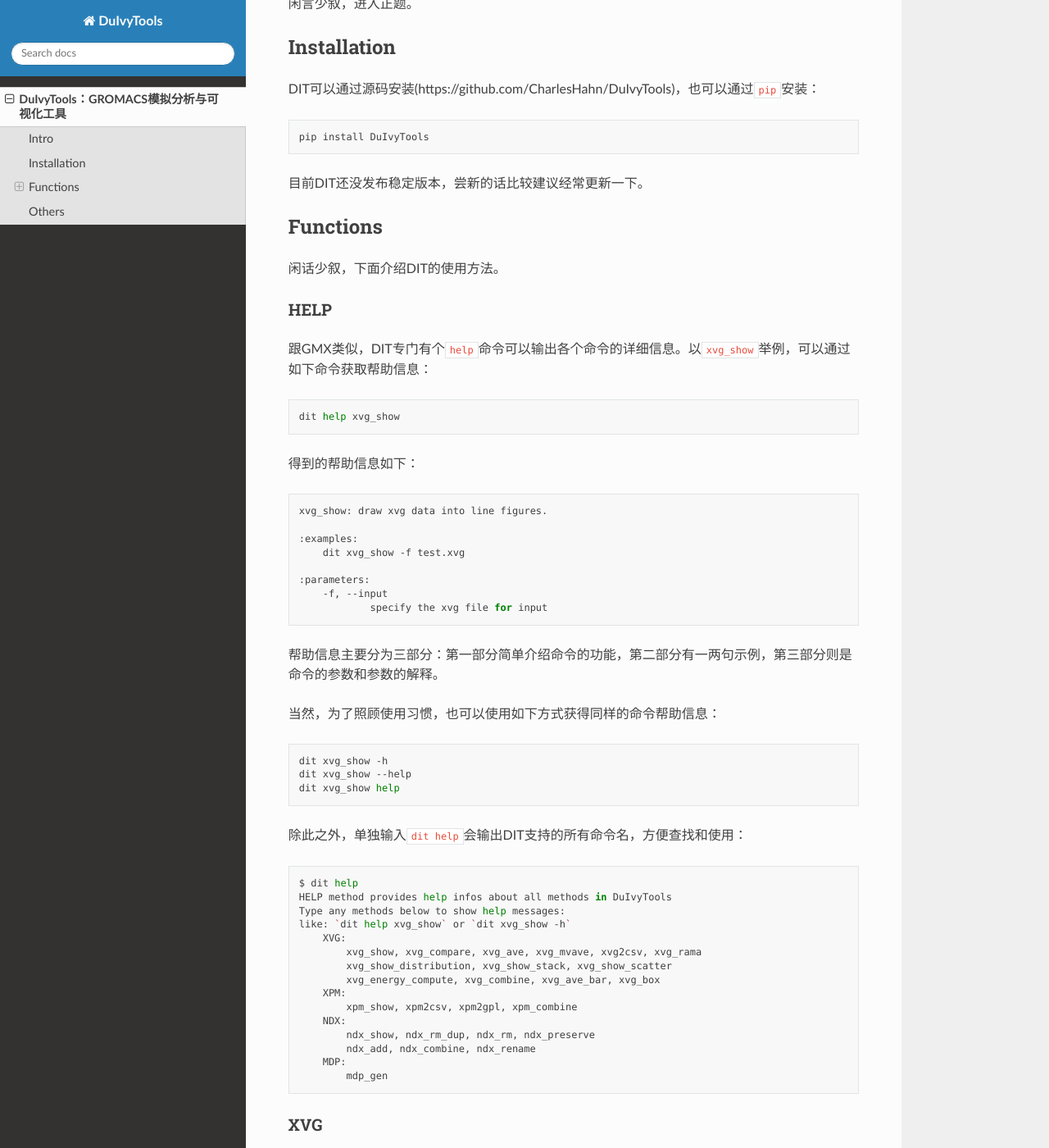
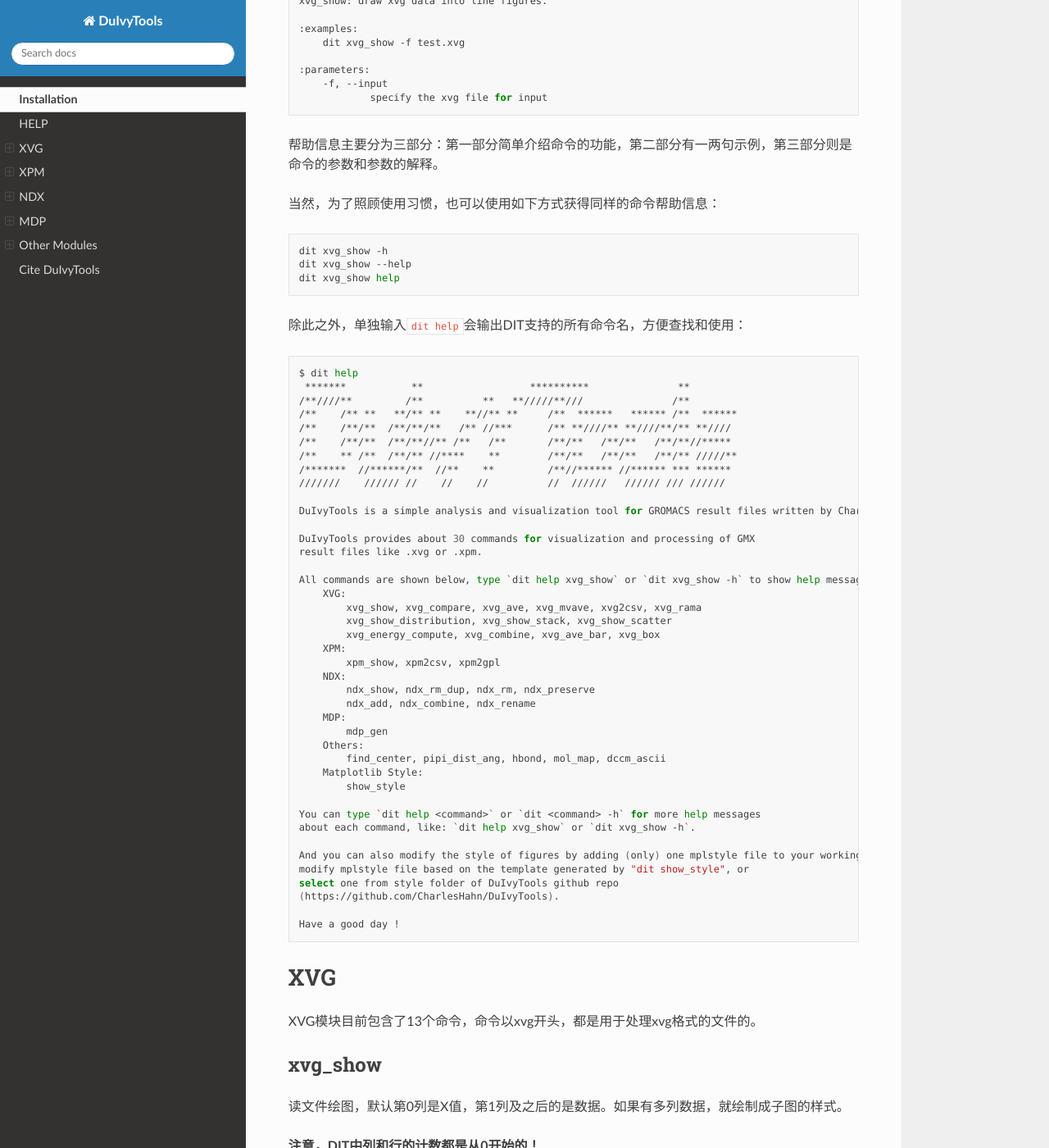
Before and after one commit to CharlesHahn/DuIvyTools, a Sphinx documentation site: the page built from docs/DIT.md, in a window 1280 px wide and 1400 px high, scrolled down 1025 px. Shown: the whole window at 82% size. Built offline with Sphinx 7.4.7 and the Read the Docs theme 2.0.0, drawn with Linux system fonts in a browser that asks for light colours; some of the changed text lies outside the part shown.

Commit message:
update DIT.md

````diff
--- a/docs/DIT.md
+++ b/docs/DIT.md
@@ -1,19 +1,5 @@
-# DuIvyTools：GROMACS模拟分析与可视化工具
 
-![cover](static/cover.png)
-
-## Intro
-
-19年冬，我开始学着用GROMACS做分子动力学模拟，两三年间，虽仍盘桓在蛋白配体模拟这一狭小方向上，却也是积攒了不少的分析和处理的脚本。现在起兴把它们整合成了一个python3的库，起名字叫DuIvyTools，缩写成DIT。
-
-DIT并不是那些脚本的简单合集，我重构了所有的代码，几乎从零新写了几千行。我知道自己编码弱鸡，虽是重构之后的，也依旧不甚清晰，但也堪堪合用了。目前迭代到了v0.3.1左右的版本，虽还有些小细节要补充和修改，但之前想过的主要功能都有了。
-
-DIT这个库主要包括XVG、XPM、NDX、MDP这几个模块，相应的，主要功能也就是处理这几类文件。DIT目前包含25个命令，一个命令实现一种功能。是有点儿多了我知道，若是我对程序结构的理解更好点儿，应该能整合得更好些。
-
-DIT的命令编写方式和GMX是类似的，`dit`打头然后跟上一个命令名，之后是一串参数，用起来体验应该和GMX差不多，我猜的话哈哈哈。
-
-闲言少叙，进入正题。
-
+![](static/cover.png)
 
 
 ## Installation
@@ -28,13 +14,9 @@
 
 
 
-## Functions
+## HELP
 
-闲话少叙，下面介绍DIT的使用方法。
-
-### HELP
-
-跟GMX类似，DIT专门有个`help`命令可以输出各个命令的详细信息。以`xvg_show`举例，可以通过如下命令获取帮助信息：
+跟GROMACS类似，DIT专门有个`help`命令可以输出各个命令的详细信息。以`xvg_show`举例，可以通过如下命令获取帮助信息：
 
 ```bash
 dit help xvg_show
@@ -67,31 +49,57 @@
 
 ```bash
 $ dit help
-HELP method provides help infos about all methods in DuIvyTools
-Type any methods below to show help messages:
-like: `dit help xvg_show` or `dit xvg_show -h`
+ *******           **                  **********               **
+/**////**         /**          **   **/////**///               /**
+/**    /** **   **/** **    **//** **     /**  ******   ****** /**  ******
+/**    /**/**  /**/**/**   /** //***      /** **////** **////**/** **////
+/**    /**/**  /**/**//** /**   /**       /**/**   /**/**   /**/**//*****
+/**    ** /**  /**/** //****    **        /**/**   /**/**   /**/** /////**
+/*******  //******/**  //**    **         /**//****** //****** *** ******
+///////    ////// //    //    //          //  //////   ////// /// //////
+
+DuIvyTools is a simple analysis and visualization tool for GROMACS result files written by CharlesHahn (https://github.com/CharlesHahn/DuIvyTools).
+
+DuIvyTools provides about 30 commands for visualization and processing of GMX
+result files like .xvg or .xpm.
+
+All commands are shown below, type `dit help xvg_show` or `dit xvg_show -h` to show help messages:
     XVG:
         xvg_show, xvg_compare, xvg_ave, xvg_mvave, xvg2csv, xvg_rama
         xvg_show_distribution, xvg_show_stack, xvg_show_scatter
         xvg_energy_compute, xvg_combine, xvg_ave_bar, xvg_box
     XPM:
-        xpm_show, xpm2csv, xpm2gpl, xpm_combine
+        xpm_show, xpm2csv, xpm2gpl
     NDX:
         ndx_show, ndx_rm_dup, ndx_rm, ndx_preserve
         ndx_add, ndx_combine, ndx_rename
     MDP:
         mdp_gen
+    Others:
+        find_center, pipi_dist_ang, hbond, mol_map, dccm_ascii
+    Matplotlib Style:
+        show_style
+
+You can type `dit help <command>` or `dit <command> -h` for more help messages
+about each command, like: `dit help xvg_show` or `dit xvg_show -h`.
+
+And you can also modify the style of figures by adding (only) one mplstyle file to your working directory. DIT will apply it to custom figures. You could
+modify mplstyle file based on the template generated by "dit show_style", or
+select one from style folder of DuIvyTools github repo
+(https://github.com/CharlesHahn/DuIvyTools).
+
+Have a good day !
 ```
 
 
 
-### XVG
+## XVG
 
 XVG模块目前包含了13个命令，命令以xvg开头，都是用于处理xvg格式的文件的。
 
 
 
-#### xvg_show
+### xvg_show
 
 读文件绘图，默认第0列是X值，第1列及之后的是数据。如果有多列数据，就绘制成子图的样式。
 
@@ -162,19 +170,19 @@
 
 
 
-#### xvg_mvave
+### xvg_mvave
 
 给定一个xvg文件，求出每一列数据的滑动平均数据，并输出到csv文件。
 
 
 
-#### xvg2csv
+### xvg2csv
 
 把xvg数据文件转化成csv文件，声明输入输出文件就可以了。不再赘述。
 
 
 
-#### xvg_rama
+### xvg_rama
 
 gmx的`rama`命令是可以得到蛋白质的二面角(phi和psi)数据的，`xvg_rama`命令就是把这样的数据转换成拉式图。这个命令的大部分内容借鉴自PyRAMA项目。
 
@@ -224,7 +232,7 @@
 
 
 
-#### xvg_energy_compute
+### xvg_energy_compute
 
 分子间相互作用，如果你用基于相互作用原理的方法计算的话（相互作用能 = 复合物能量 - 分子A能量 - 分子B能量），这个命令可以帮你快速执行这一过程。
 
@@ -238,7 +246,7 @@
 
 
 
-#### xvg_combine
+### xvg_combine
 
 `xvg_combine`和`xvg_compare`的命令输入方式类似，功能也类似。`xvg_compare`将你选中的数据绘制出来，`xvg_combine`则是将你选中的数据重新输出到一个新的xvg文件中。
 
@@ -248,7 +256,7 @@
 
 
 
-#### xvg_ave_bar
+### xvg_ave_bar
 
 `xvg_ave_bar`就可复杂了，光是说起来就得费一番口舌。
 
@@ -282,7 +290,7 @@
 
 
 
-#### xvg_box
+### xvg_box
 
 `xvg_box`会对数据绘制箱型图，比较数据分布情况。
 
@@ -302,13 +310,13 @@
 
 
 
-### XPM
+## XPM
 
 XPM模块包含3个命令，都是处理XPM文件的；命令以xpm打头。
 
 
 
-#### xpm_show
+### xpm_show
 
 `xpm_show`用于可视化xpm文件，`-ip`指定要不要插值，`-pcm`指定要不要使用pcolormesh函数绘图，`-3d`指定要不要绘制3d图，`-o`参数可以用于保存图片文件，`-ns`参数可以指定不显示图片。
 
@@ -338,7 +346,7 @@
 
 
 
-#### xpm2gpl
+### xpm2gpl
 
 Gnuplot是一个很好的绘图软件，它可以通过脚本进行绘图。`xpm2gpl`命令则是把xpm文件转化为gnuplot的绘图脚本gpl文件（不一定后缀得是gpl，只是这里为了方便定义为了gpl）。用Gnuplot绘制出来的蛋白质二级结构变化图是很好看的。
 
@@ -348,13 +356,13 @@
 
 
 
-### NDX
+## NDX
 
 NDX模块共7个命令，以ndx开头，用于处理ndx文件。
 
 **我比较推荐你使用gmx的`make_ndx`命令处理ndx文件，功能更丰富，也更好用**。
 
-#### ndx_show
+### ndx_show
 
 `ndx_show`命令会输出ndx文件中所有的索引组的名字。
 
@@ -364,7 +372,7 @@
 
 
 
-#### ndx_rm_dup
+### ndx_rm_dup
 
 `ndx_rm_dup`命令会删除ndx文件中所有重复的索引组。这里的重复的索引组是指不仅名字一样，索引也一样的组。
 
@@ -374,7 +382,7 @@
 
 
 
-#### ndx_rm
+### ndx_rm
 
 `ndx_rm`用于移除索引文件中的某些索引组，你可以通过`-gl`参数指定几个索引组的名字，`ndx_rm`会把这些指定的索引组移除，保留其它的索引组。还可以通过`-int`参数激活互动模式，可以在互动模式里决定是否删除某一个索引组。
 
@@ -385,13 +393,13 @@
 
 
 
-#### ndx_preserve
+### ndx_preserve
 
 `ndx_preserve`和`ndx_rm`基本类似，只是被选中的索引组不再被删除，而是被保留；未被选中的索引组才会被删除。同样也有互动模式。
 
 
 
-#### ndx_add
+### ndx_add
 
 `ndx_add`可以给索引文件增加一个索引组，需要你通过`-gn`执行索引组的名字，`-s`、`-e`、`-t`三个参数指定索引数字的起始、结束和步长。如果你熟悉python的range函数的话，应该很好理解这三个参数的作用。
 
@@ -405,23 +413,23 @@
 
 
 
-#### ndx_combine
+### ndx_combine
 
 `ndx_combine`可以组合几个索引组到一个新的索引组，需要指定`-gn`和`-gl`两个参数。
 
 
 
-#### ndx_rename
+### ndx_rename
 
 `ndx_rename`主要是给索引组改名字的，可以`-int`互动模式更改，也可以指定旧名字`-on`和新名字`-nn`来更改名字。
 
 
 
-### MDP
+## MDP
 
 MDP模块就一个命令了。
 
-#### mdp_gen
+### mdp_gen
 
 `mdp_gen`命令可以帮助你在当前工作目录生成一个模板mdp文件。有个`-a`参数，用于指定mdp文件的用途，根据用途不同，会生成不同的文件内容。目前`-a`可以接受如下几个参数中的一个：ions、em、nvt、npt、md、blank。比如说：
 
@@ -438,30 +446,39 @@
 这部分功能后续也将继续优化，我希望能集合大家用于不同模拟方向的mdp文件，凑在一起，方便大家使用。
 
 
+## Other Modules
 
-## Others
+### show_style
 
-20年的初春，我印象很深，重庆的天气刚开始转暖，毕设也到了紧张的关头，每天都要走很多步；是的，我喜欢边踱步边思考。
+<++>
 
-那时节每天都有不少的xvg文件要处理和绘图；当时无知，还不知道有qtgrace、gnuplot这种可以直接可视化xvg文件的软件。一件事重复做上两次了，就会想着要编程去把它自动化。遂而写了第一个这方面的脚本，xvg_show.py，功能不能再简单了，把xvg数据画成折线图而已，却实实在在帮了不少忙。双手不用离开键盘，命令行里多敲一行就可以绘图，看完数据走势还可以继续留在命令行里敲下一条命令。也因如此，虽然后来了解过qtgrace、gnuplot，也还是继续用着自己的脚本。
+### find_center
 
-后来数据多了，又有了数据对比的需求，遂而又写了xvg_compare.py，读入多个xvg文件，把要比较的数据画图。这个脚本我一直很喜欢，简单快速，又可以直接在命令行里定义图片的一些元素，看起来挺好。后来还腆脸把这个脚本生成的图片放进了论文，也顺利过关。
+<++>
 
-再后来，一年多时间迷迷糊糊不知所以，蛋白配体模拟做了好多个体系，有好几个月从早到晚都待在命令行里。xpm图片需要可视化、这里要加个索引组、那里要测个距离；同样的事情翻来覆去没完没了无休无尽，哎。后来事儿总算是堪堪了了。
+### pipi_dist_ang
 
-春节的时候整理电脑，扒拉出来一堆即写即用即弃的脚本，遂而起了做个合集的念头。趁刚开学，断断续续写了一两周，才攒出来个**DuIvyTools**  (DIT)。
+<++>
 
-DIT和GROMACS基本上没啥交集，GMX跑完了模拟出了结果文件，DIT接受结果文件做一点点简单的分析和可视化工作。为什么不控制GMX直接把分析和模拟也自动化、简单化？学模拟还是要自己去了解软件的，封装得太多太厚，反而让人闹不清楚；倒是也有这样的工具，GromacsWrapper，还有一些带图形化界面的软件，都能做这样的事情。
+### hbond
 
-文章临了，着重说明：
+<++>
 
-> DuIvyTools目前是基于GPLv3协议开源的。我欢迎大家在日常工作中使用和修改，但**不得以任何理由使用DuIvyTools牟利**，包括但不限于付费获取、商业使用等等。
->
+### mol_map
 
-DuIvyTools也有doi号：
+<++>
 
-[![DOI](https://zenodo.org/badge/DOI/10.5281/zenodo.7261532.svg)](https://doi.org/10.5281/zenodo.7261532)
+### dccm_ascii
+
+<++>
 
 
 
-最后希望大家赏脸用用，提提意见，我们一起优化它，让之后的做模拟的小白少一些麻烦。
+## Cite DuIvyTools
+
+
+> DuIvyTools目前是基于GPLv3协议开源的。我欢迎大家在日常工作中使用和修改，但**不得以任何理由使用DuIvyTools牟利**，包括但不限于付费获取、商业使用等等。
+
+Cite DuIvyTools by：
+
+[![](https://zenodo.org/badge/DOI/10.5281/zenodo.7261532.svg)](https://doi.org/10.5281/zenodo.7261532)
--- a/docs/conf.py
+++ b/docs/conf.py
@@ -29,7 +29,7 @@
 # Add any Sphinx extension module names here, as strings. They can be
 # extensions coming with Sphinx (named 'sphinx.ext.*') or your custom
 # ones.
-extensions = ['recommonmark']
+extensions = ['recommonmark', "sphinx.ext.mathjax"]
 
 # Add any paths that contain templates here, relative to this directory.
 templates_path = ['templates']
````
Also changed, not shown: other parts of docs/DIT.md (+16 -16 lines).
